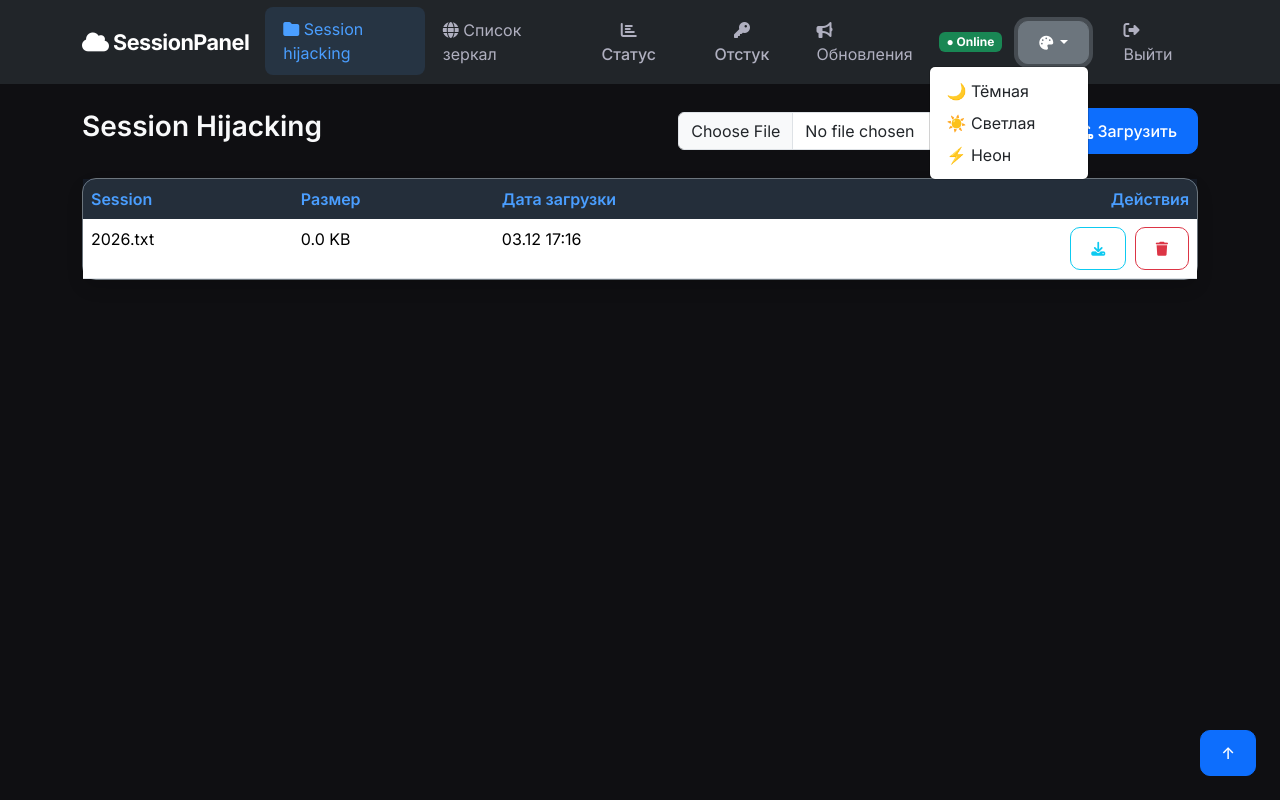
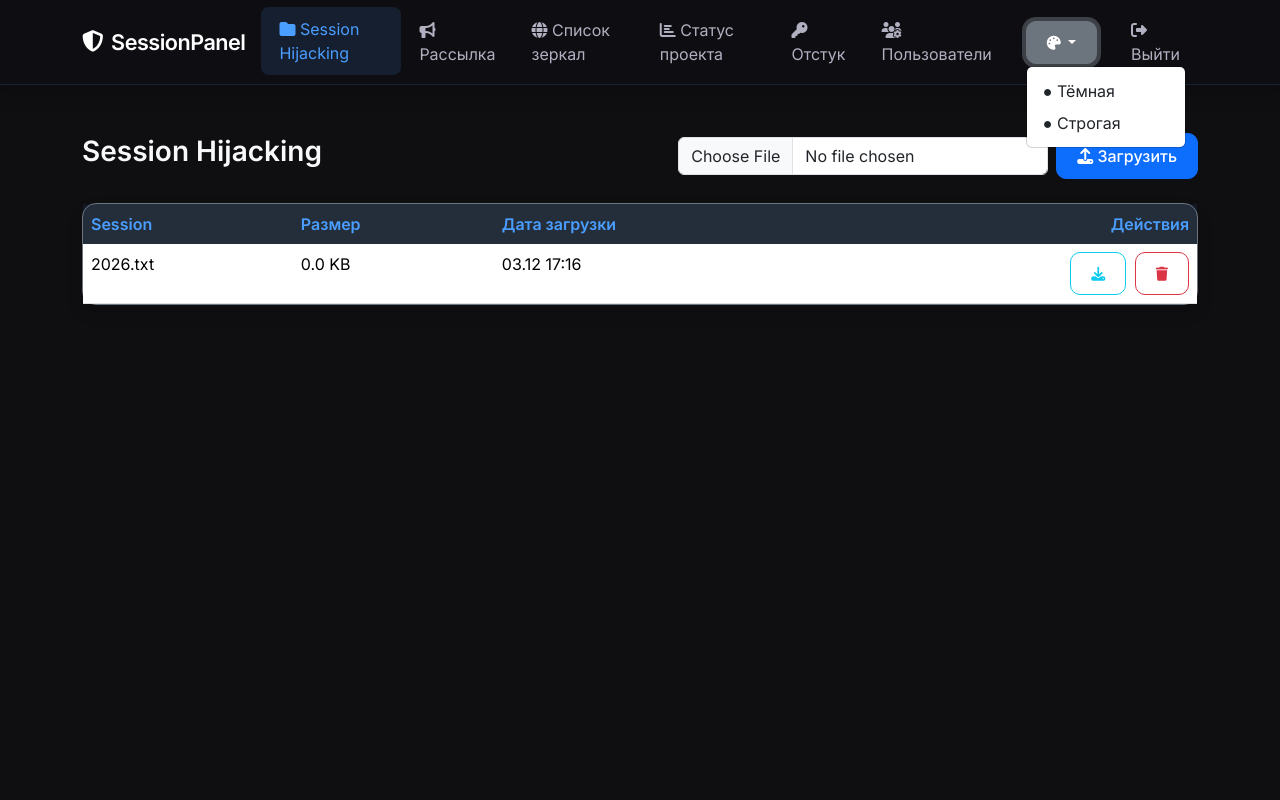
Before and after one commit to mrakof381-jpg/34sss42, a Flask app: page / in a window 1280 px wide, after a click that opens the changed part. Run offline with Flask 3, Linux system fonts and the light colour scheme; a user stored in the database is signed in; some libraries are stand-ins or nearby versions.

Commit message:
base.html

```diff
--- a/templates/base.html
+++ b/templates/base.html
@@ -1,44 +1,22 @@
 <!DOCTYPE html>
-
 <html lang="ru" data-theme="dark">
 <head>
     <meta charset="UTF-8">
     <meta name="viewport" content="width=device-width, initial-scale=1.0">
     <title>SessionPanel</title>
-
     <link href="https://cdn.jsdelivr.net/npm/bootstrap@5.3.3/dist/css/bootstrap.min.css" rel="stylesheet">
     <link rel="stylesheet" href="https://cdnjs.cloudflare.com/ajax/libs/font-awesome/6.6.0/css/all.min.css">
     <link rel="stylesheet" href="{{ url_for('static', filename='style.css') }}">
-
-<style>
-    * {
-        transition: background 0.3s, color 0.3s, border 0.3s;
-    }
-
-    .card {
-        transition: all 0.25s ease;
-    }
-
-    .card:hover {
-        transform: translateY(-5px) scale(1.01);
-    }
-
-    .table-hover tbody tr {
-        transition: all 0.2s ease;
-    }
-
-    .table-hover tbody tr:hover {
-        transform: scale(1.01);
-    }
-</style>
-
+    <link href="https://fonts.googleapis.com/css2?family=Inter:wght@400;500;600;700&display=swap" rel="stylesheet">
 </head>
-
 <body>
 
-<nav class="navbar navbar-expand-lg navbar-dark bg-dark sticky-top">
+    {% if current_user.is_authenticated %}
+    <nav class="navbar navbar-expand-lg navbar-dark sticky-top strict-nav">
         <div class="container">
-        <a class="navbar-brand fw-bold" href="#"><i class="fas fa-cloud"></i> SessionPanel</a>
+            <a class="navbar-brand fw-semibold d-flex align-items-center" href="{{ url_for('dashboard') }}">
+                <i class="fas fa-shield-alt me-2"></i> SessionPanel
+            </a>
 
             <button class="navbar-toggler" type="button" data-bs-toggle="collapse" data-bs-target="#navbarNav">
                 <span class="navbar-toggler-icon"></span>
@@ -46,92 +24,83 @@
 
             <div class="collapse navbar-collapse" id="navbarNav">
                 <div class="navbar-nav ms-auto align-items-center">
+                    {% if current_user.role == 'admin' or 'files' in current_user.allowed_tabs %}
+                    <a class="nav-link {{ 'active' if active=='files' }}" href="{{ url_for('dashboard') }}">
+                        <i class="fas fa-folder"></i> Session Hijacking
+                    </a>
+                    {% endif %}
 
-            <a class="nav-link {{ 'active' if active=='files' }}" href="{{ url_for('dashboard') }}">
-                <i class="fas fa-folder"></i> Session hijacking
+                    {% if current_user.role == 'admin' or 'rassylka' in current_user.allowed_tabs %}
+                    <a class="nav-link {{ 'active' if active=='rassylka' }}" href="{{ url_for('rassylka') }}">
+                        <i class="fas fa-bullhorn"></i> Рассылка
                     </a>
+                    {% endif %}
 
+                    {% if current_user.role == 'admin' or 'sites' in current_user.allowed_tabs %}
                     <a class="nav-link {{ 'active' if active=='sites' }}" href="{{ url_for('sites') }}">
                         <i class="fas fa-globe"></i> Список зеркал
                     </a>
+                    {% endif %}
 
-            <a class="nav-link {{ 'active' if active=='status' }} btn btn-outline-info mx-2" href="{{ url_for('status') }}">
-                <i class="fas fa-chart-bar"></i> Статус
+                    {% if current_user.role == 'admin' or 'status' in current_user.allowed_tabs %}
+                    <a class="nav-link {{ 'active' if active=='status' }}" href="{{ url_for('status') }}">
+                        <i class="fas fa-chart-bar"></i> Статус проекта
                     </a>
+                    {% endif %}
 
-            <a class="nav-link {{ 'active' if active=='otstuk' }} btn btn-outline-danger mx-2" href="{{ url_for('otstuk') }}">
+                    {% if current_user.role == 'admin' or 'otstuk' in current_user.allowed_tabs %}
+                    <a class="nav-link {{ 'active' if active=='otstuk' }}" href="{{ url_for('otstuk') }}">
                         <i class="fas fa-key"></i> Отстук
                     </a>
-            <a class="nav-link {{ 'active' if active=='updates' }}" href="{{ url_for('updates') }}">
-                <i class="fas fa-bullhorn"></i> Обновления
+                    {% endif %}
+
+                    <!-- Кнопка управления пользователями — только для админа -->
+                    {% if current_user.role == 'admin' %}
+                    <a class="nav-link {{ 'active' if active=='users' }}" href="{{ url_for('users_page') }}">
+                        <i class="fas fa-users-cog"></i> Пользователи
                     </a>
-
-            <!-- 🔔 статус -->
-            <span class="badge bg-success ms-2">● Online</span>
+                    {% endif %}
 
                     <div class="dropdown ms-3">
                         <button class="btn btn-outline-secondary btn-sm dropdown-toggle" type="button" data-bs-toggle="dropdown">
                             <i class="fas fa-palette"></i>
                         </button>
-                <ul class="dropdown-menu dropdown-menu-end">
-                    <li><a class="dropdown-item theme-btn" data-theme="dark" href="#">🌙 Тёмная</a></li>
-                    <li><a class="dropdown-item theme-btn" data-theme="light" href="#">☀️ Светлая</a></li>
-                    <li><a class="dropdown-item theme-btn" data-theme="neon" href="#">⚡ Неон</a></li>
+                        <ul class="dropdown-menu">
+                            <li><a class="dropdown-item theme-btn" data-theme="dark" href="#">● Тёмная</a></li>
+                            <li><a class="dropdown-item theme-btn" data-theme="strict" href="#">● Строгая</a></li>
                         </ul>
                     </div>
 
                     <a class="nav-link text-danger ms-3" href="{{ url_for('logout') }}">
                         <i class="fas fa-sign-out-alt"></i> Выйти
                     </a>
-
                 </div>
             </div>
         </div>
+    </nav>
+    {% endif %}
 
-</nav>
-
-<div class="container py-4">
-
-<!-- 🔔 TOAST -->
-<div class="toast-container position-fixed top-0 end-0 p-3">
+    <div class="container py-5">
         {% with messages = get_flashed_messages(with_categories=true) %}
+          {% if messages %}
             {% for category, message in messages %}
-            <div class="toast text-bg-{{ 'success' if category=='success' else 'danger' }} border-0 mb-2">
-                <div class="d-flex">
-                    <div class="toast-body">
+              <div class="alert alert-{{ 'success' if category=='success' else 'danger' }} fade show">
                 {{ message }}
               </div>
-                    <button type="button" class="btn-close btn-close-white me-2 m-auto" data-bs-dismiss="toast"></button>
-                </div>
-            </div>
             {% endfor %}
+          {% endif %}
         {% endwith %}
+
+        {% block content %}{% endblock %}
     </div>
 
-<!-- ⏳ LOADER -->
-<div id="loader" class="text-center mb-3" style="display:none;">
-    <div class="spinner-border text-light"></div>
-</div>
-
-{% block content %}{% endblock %}
-
-</div>
-
-<!-- ⬆️ КНОПКА ВВЕРХ -->
-
-<button onclick="scrollToTop()" class="btn btn-primary position-fixed bottom-0 end-0 m-4">
-    ↑
-</button>
-
     <script src="https://cdn.jsdelivr.net/npm/bootstrap@5.3.3/dist/js/bootstrap.bundle.min.js"></script>
-
     <script>
-    // темы
+        // Theme switcher
         function setTheme(theme) {
             document.documentElement.setAttribute('data-theme', theme);
             localStorage.setItem('theme', theme);
         }
-
         const savedTheme = localStorage.getItem('theme') || 'dark';
         document.documentElement.setAttribute('data-theme', savedTheme);
 
@@ -142,23 +111,20 @@
             });
         });
 
-    // toast
-    document.querySelectorAll('.toast').forEach(t => {
-        new bootstrap.Toast(t, { delay: 3000 }).show();
-    });
-
-    // loader при отправке форм
-    document.querySelectorAll('form').forEach(f => {
-        f.addEventListener('submit', () => {
-            document.getElementById('loader').style.display = 'block';
+        // Плавное появление контента
+        document.addEventListener('DOMContentLoaded', () => {
+            const cards = document.querySelectorAll('.glass-card, .card');
+            cards.forEach((card, index) => {
+                card.style.opacity = '0';
+                card.style.transform = 'translateY(20px)';
+                setTimeout(() => {
+                    card.style.transition = 'all 0.6s cubic-bezier(0.25, 0.1, 0.25, 1)';
+                    card.style.transitionDelay = `${index * 80}ms`;
+                    card.style.opacity = '1';
+                    card.style.transform = 'translateY(0)';
+                }, 100);
             });
         });
-
-    // вверх
-    function scrollToTop() {
-        window.scrollTo({ top: 0, behavior: 'smooth' });
-    }
     </script>
-
 </body>
 </html>
```
Lines whose indentation alone changed are shown as unchanged.
